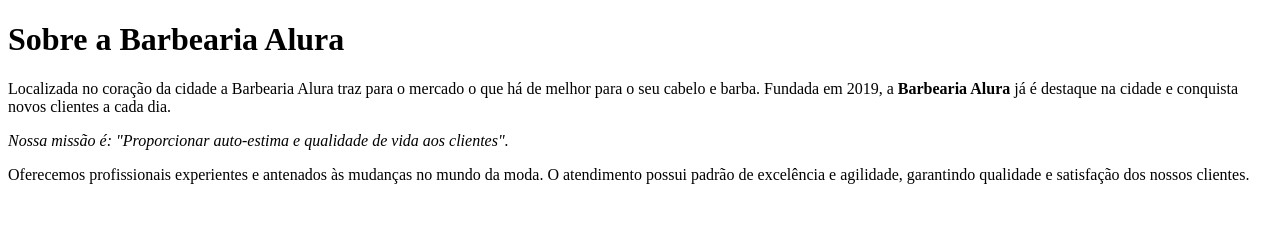
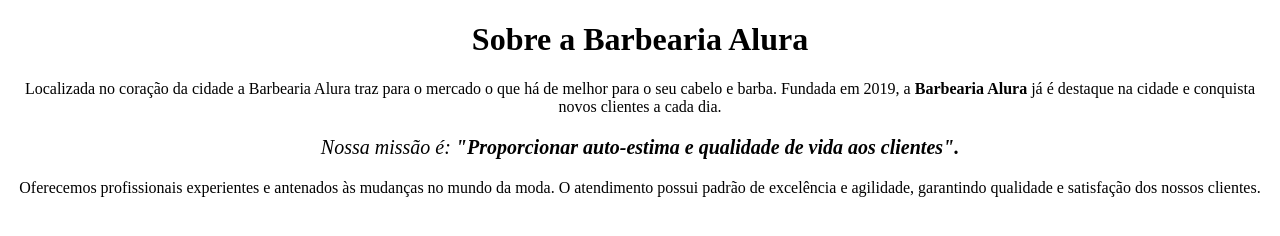
Before and after one commit to PedroTorazzi/primeiro-repositorio, a plain HTML site: page index.html in a window 1280 px wide. Drawn offline with Linux system fonts and the light colour scheme.

Commit message:
Update index.html

```diff
--- a/index.html
+++ b/index.html
@@ -4,13 +4,13 @@
 
 <body>
 
-<h1>Sobre a Barbearia Alura</h1>
+<h1 style="text-align: center;">Sobre a Barbearia Alura</h1>
 
-<p>Localizada no coração da cidade a Barbearia Alura traz para o mercado o que há de melhor para o seu cabelo e barba. Fundada em 2019, a<strong> Barbearia Alura </strong>já é destaque na cidade e conquista novos clientes a cada dia.</p>
+<p style="text-align: center;">Localizada no coração da cidade a Barbearia Alura traz para o mercado o que há de melhor para o seu cabelo e barba. Fundada em 2019, a<strong> Barbearia Alura </strong>já é destaque na cidade e conquista novos clientes a cada dia.</p>
 
-<p><em>Nossa missão é: "Proporcionar auto-estima e qualidade de vida aos clientes".</em></p>
+<p style="text-align:center ;font-size: 20px ;"><em>Nossa missão é:<strong> "Proporcionar auto-estima e qualidade de vida aos clientes".</strong> </em></p>
 
-<p>Oferecemos profissionais experientes e antenados às mudanças no mundo da moda. O atendimento possui padrão de excelência e agilidade, garantindo qualidade e satisfação dos nossos clientes.</p>
+<p style="text-align: center;">Oferecemos profissionais experientes e antenados às mudanças no mundo da moda. O atendimento possui padrão de excelência e agilidade, garantindo qualidade e satisfação dos nossos clientes.</p>
 
 </body>
 
```
